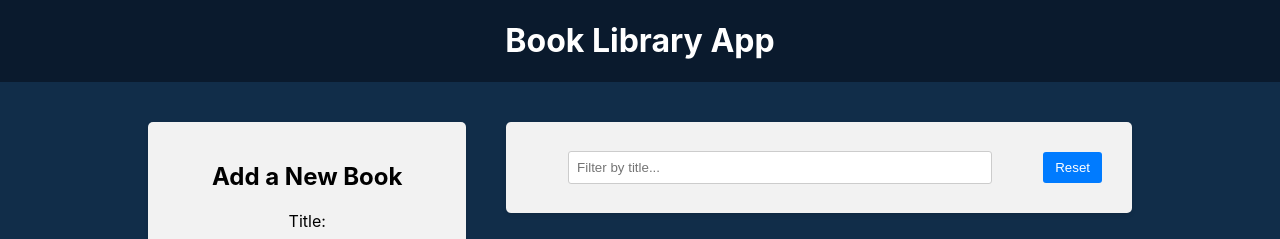
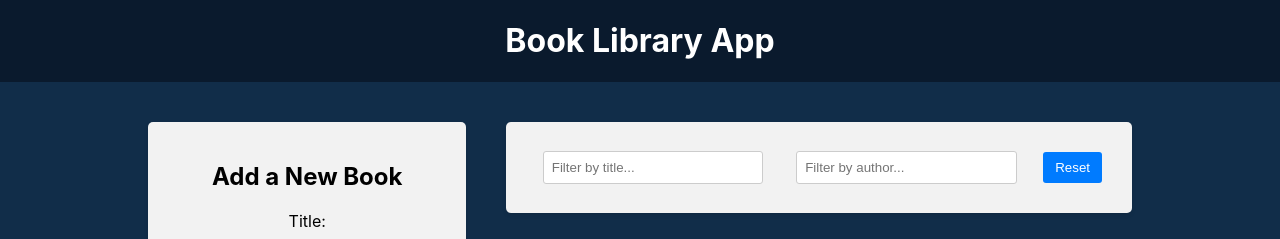
Before and after one commit to Elisei-Trifan/Book-Library-App, a React (Create React App) app in the folder frontend/: page / in a window 1280 px wide. Shown: the top 239 px of the page. Built offline with nearby package versions, Linux system fonts and the light colour scheme.

Commit message:
add filter by author

```diff
--- a/frontend/src/component/BookList/BookList.js
+++ b/frontend/src/component/BookList/BookList.js
@@ -2,12 +2,16 @@
 import { useDispatch } from 'react-redux'
 import { BsBookmarkStar, BsBookmarkStarFill } from 'react-icons/bs'
 import { deleteBook, toggleFavorite } from '../../redux/Books/actionCreators'
-import { selectTitleFilter } from '../../redux/slices/filterSlice'
+import {
+  selectTitleFilter,
+  selectAuthorFilter,
+} from '../../redux/slices/filterSlice'
 import './BookList.css'
 
 const BookList = () => {
   const books = useSelector((state) => state.books)
   const titleFilter = useSelector(selectTitleFilter)
+  const authorFilter = useSelector(selectAuthorFilter)
   const dispatch = useDispatch()
 
   const handleDelete = (id) => {
@@ -22,7 +26,10 @@
     const matchesTitle = book.title
       .toLowerCase()
       .includes(titleFilter.toLowerCase())
-    return matchesTitle
+    const matchesAuthor = book.author
+      .toLowerCase()
+      .includes(authorFilter.toLowerCase())
+    return matchesTitle & matchesAuthor
   })
 
   return (
--- a/frontend/src/component/Filter/Filter.js
+++ b/frontend/src/component/Filter/Filter.js
@@ -3,11 +3,14 @@
   setTitleFilter,
   resetFilters,
   selectTitleFilter,
+  setAuthorFilter,
+  selectAuthorFilter,
 } from '../../redux/slices/filterSlice'
 import './Filter.css'
 
 const Filter = () => {
   const titleFilter = useSelector(selectTitleFilter)
+  const authorFilter = useSelector(selectAuthorFilter)
   const dispatch = useDispatch()
 
   const handleFilter = (e) => {
@@ -16,6 +19,11 @@
 
   const handleResetFilter = () => {
     dispatch(resetFilters())
+  }
+
+  // мой инпут
+  const handleAuthorFilter = (e) => {
+    dispatch(setAuthorFilter(e.target.value))
   }
 
   return (
@@ -29,6 +37,14 @@
             placeholder="Filter by title..."
           />
         </div>
+        <div className="filter-group">
+          <input
+            value={authorFilter}
+            onChange={handleAuthorFilter}
+            type="text"
+            placeholder="Filter by author..."
+          />
+        </div>
         <button type="button" onClick={handleResetFilter}>
           Reset
         </button>
--- a/frontend/src/redux/slices/filterSlice.js
+++ b/frontend/src/redux/slices/filterSlice.js
@@ -2,6 +2,7 @@
 
 const initialState = {
   title: '',
+  author: '',
 }
 
 const filterSlice = createSlice({
@@ -15,11 +16,16 @@
     resetFilters: (state) => {
       return initialState
     },
+    setAuthorFilter: (state, action) => {
+      state.author = action.payload
+    },
   },
 })
 
-export const { setTitleFilter, resetFilters } = filterSlice.actions
+export const { setTitleFilter, resetFilters, setAuthorFilter } =
+  filterSlice.actions
 
 export const selectTitleFilter = (state) => state.filter.title
+export const selectAuthorFilter = (state) => state.filter.author
 
 export default filterSlice.reducer
```
